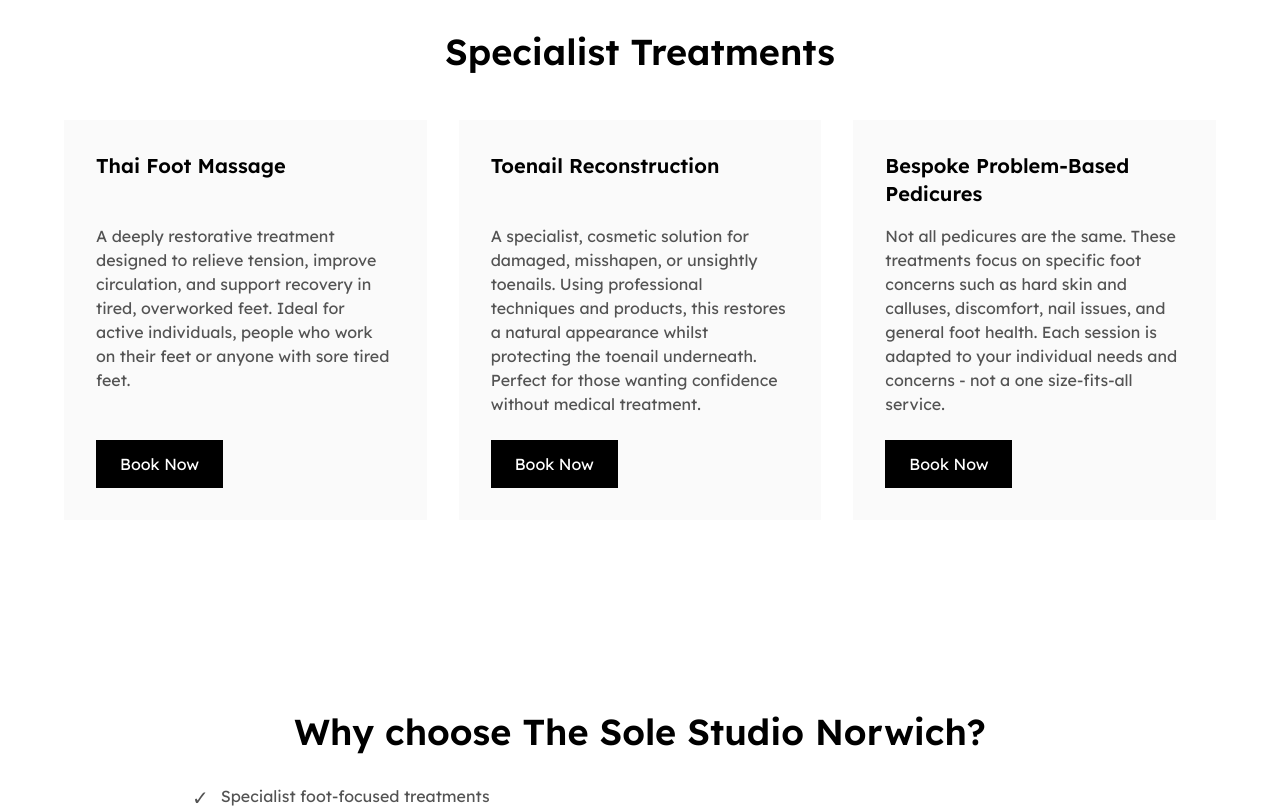
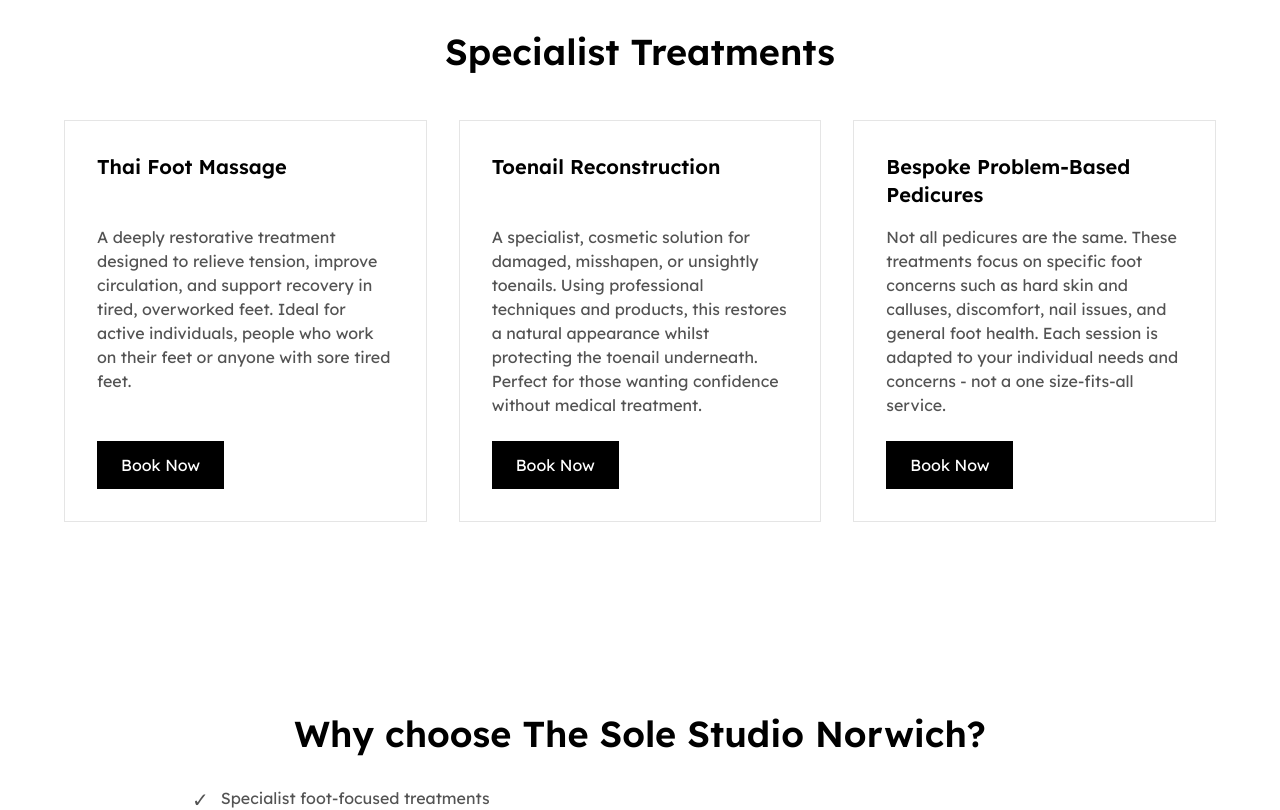
Before and after one commit to jennimmartin/the-sole-studio-norwich, a React (Vite) app: page / in a window 1280 px wide. Shown: the part 1360-2170 px from the top of the page. Built offline with nearby package versions, Linux system fonts and the light colour scheme.

Commit message:
outline change

```diff
--- a/src/components/Review.jsx
+++ b/src/components/Review.jsx
@@ -9,7 +9,7 @@ const Review = () => {
         </h2>
         <div className="grid md:grid-cols-3 gap-8 max-w-6xl mx-auto">
           {/* review one */}
-          <div className="bg-neutral-50 p-8 flex flex-col">
+          <div className="border border-neutral-200 p-8 flex flex-col">
             <h3 className="text-xl mb-4 min-h-[2rem]">Jake</h3>
             <p className="text-sm md:text-base italic mb-6 flex-grow">
               "As someone who's constantly on my feet, this is the first place
@@ -21,7 +21,7 @@ const Review = () => {
           </div>
 
           {/* review two */}
-          <div className="bg-neutral-50 p-8 flex flex-col">
+          <div className="border border-neutral-200 p-8 flex flex-col">
             <h3 className="text-xl mb-4 min-h-[2rem]">Jill</h3>
             <p className="text-sm md:text-base italic mb-6 flex-grow">
               "Professional, calming, and incredibly thorough — my feet have
@@ -33,7 +33,7 @@ const Review = () => {
           </div>
 
           {/* review three */}
-          <div className="bg-neutral-50  p-8 flex flex-col">
+          <div className="border border-neutral-200 p-8 flex flex-col">
             <h3 className="text-xl mb-4 min-h-[2rem]">Harry</h3>
             <p className="text-sm md:text-base italic mb-6 flex-grow">
               "I was self-conscious about my toenails for years. The results
--- a/src/components/TreatmentSection.jsx
+++ b/src/components/TreatmentSection.jsx
@@ -9,7 +9,7 @@ const TreatmentSection = () => {
         </h2>
         <div className="grid md:grid-cols-3 gap-8 max-w-6xl mx-auto">
           {/* Thai Foot Massage */}
-          <div className="bg-neutral-50 p-8 flex flex-col">
+          <div className="border border-neutral-200 p-8 flex flex-col">
             <h3 className="text-xl mb-4 min-h-[3.5rem]">Thai Foot Massage</h3>
             <p className="text-sm md:text-base mb-6 flex-grow">
               A deeply restorative treatment designed to relieve tension,
@@ -23,7 +23,7 @@ const TreatmentSection = () => {
           </div>
 
           {/* Toenail Reconstruction */}
-          <div className="bg-neutral-50 p-8 flex flex-col">
+          <div className="border border-neutral-200 p-8 flex flex-col">
             <h3 className="text-xl mb-4 min-h-[3.5rem]">
               Toenail Reconstruction
             </h3>
@@ -40,7 +40,7 @@ const TreatmentSection = () => {
           </div>
 
           {/* Problem-Based Pedicures */}
-          <div className="bg-neutral-50 p-8 flex flex-col">
+          <div className="border border-neutral-200 p-8 flex flex-col">
             <h3 className="text-xl mb-4 min-h-[3.5rem]">
               Bespoke Problem-Based Pedicures
             </h3>
--- a/src/components/ui/ViewTreatmentsButton.jsx
+++ b/src/components/ui/ViewTreatmentsButton.jsx
@@ -5,7 +5,7 @@ export default function ViewTreatmentsButton({
   className = "",
 }) {
   const baseStyles =
-    "transition-all duration-300 cursor-pointer inline-block text-center outline outline-1 outline-black hover:bg-black hover:text-white bg-white text-black";
+    "transition-all duration-300 cursor-pointer inline-block text-center outline outline-1 outline-neutral-200 hover:bg-black hover:text-white bg-white text-black";
 
   const sizes = {
     default: "px-6 py-3",
```
